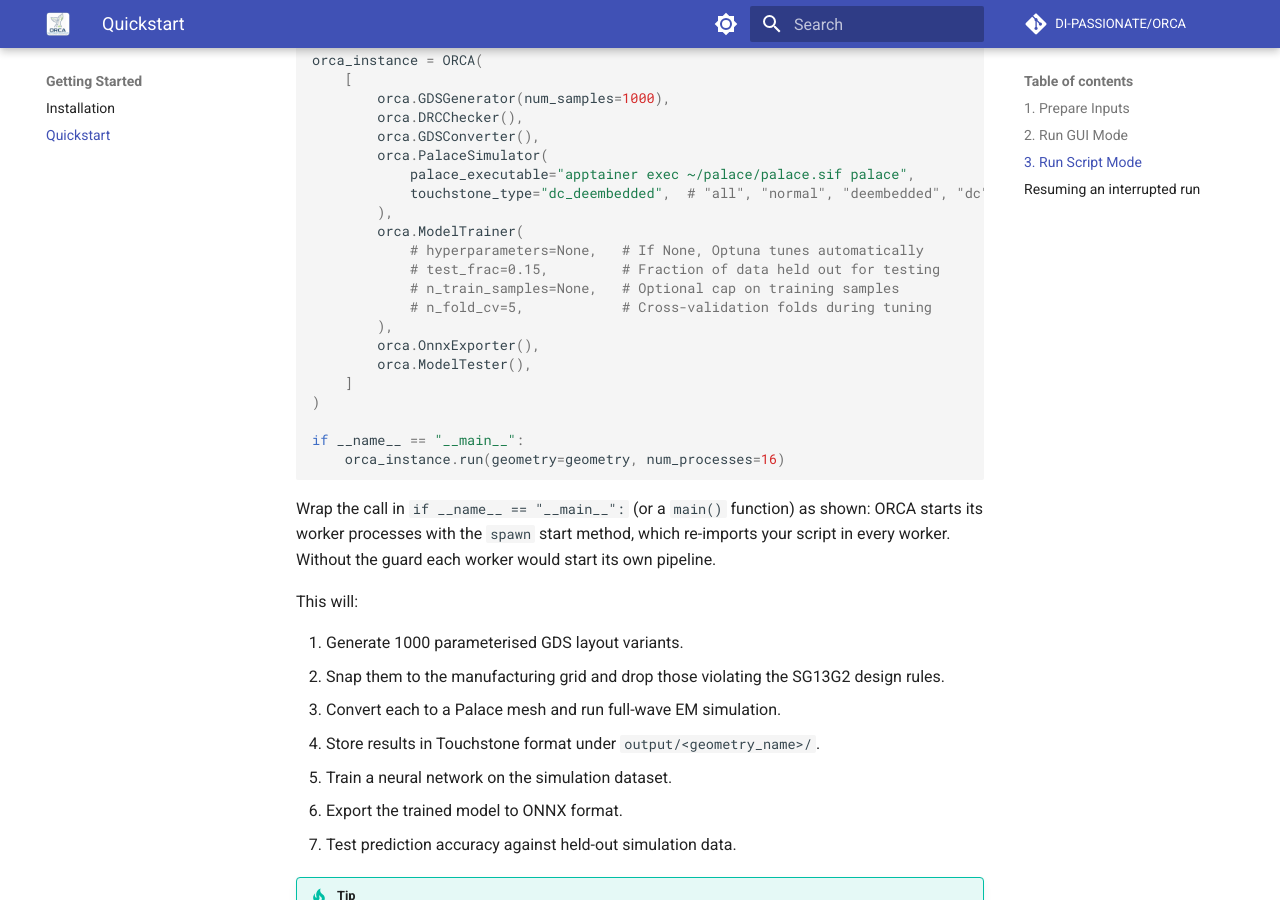
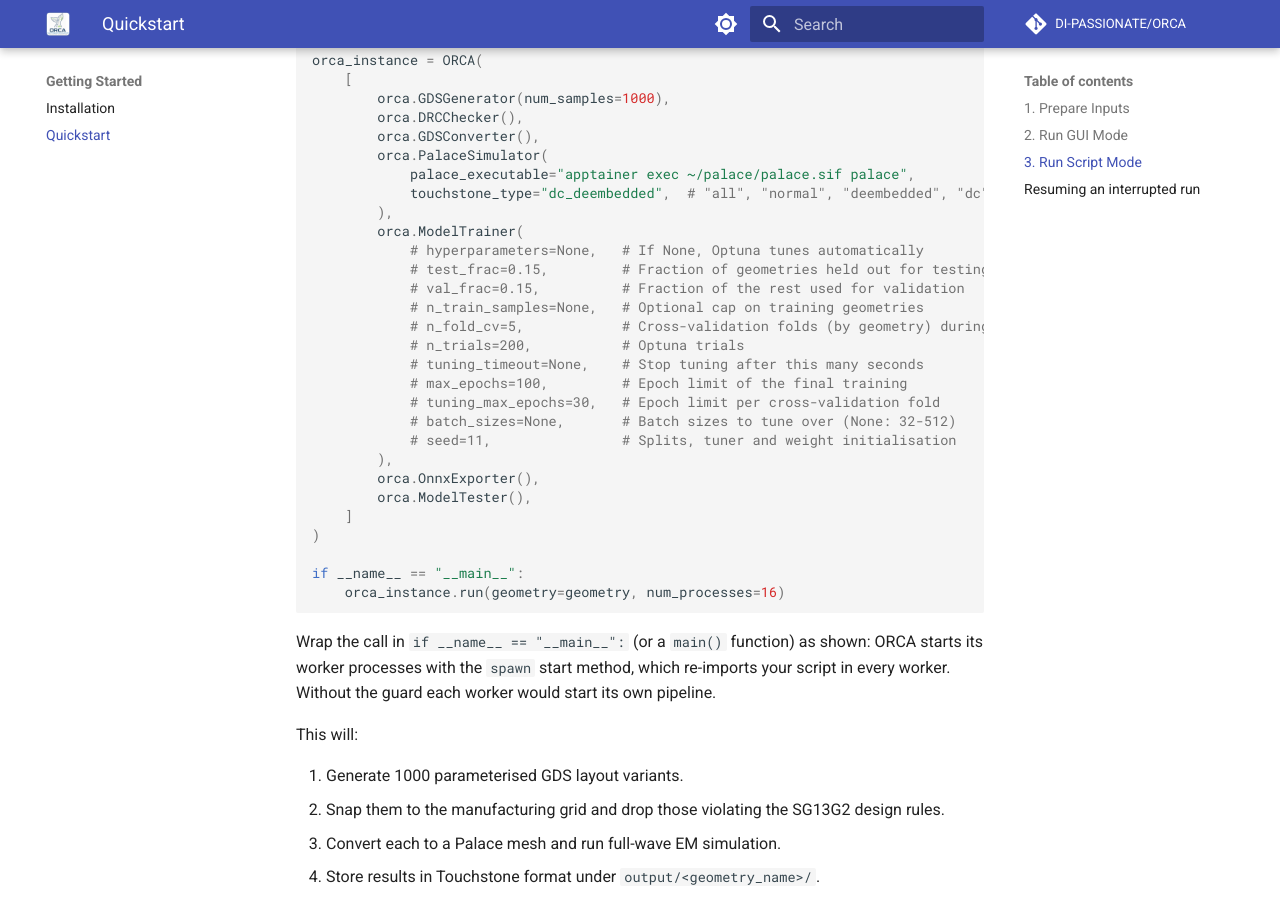
Before and after one commit to DI-PASSIONATE/ORCA, an MkDocs documentation site: the page built from docs/running_orca.md, in a window 1280 px wide and 900 px high, scrolled down 1373 px. Built offline with MkDocs 1.6.1 and Material for MkDocs 9.7.7, drawn with Linux system fonts in a browser that asks for light colours; comment, search, counter and statistics services are not loaded.

Commit message:
Update docs with training changes

```diff
--- a/docs/running_orca.md
+++ b/docs/running_orca.md
@@ -58,9 +58,16 @@ orca_instance = ORCA(
         ),
         orca.ModelTrainer(
             # hyperparameters=None,   # If None, Optuna tunes automatically
-            # test_frac=0.15,         # Fraction of data held out for testing
-            # n_train_samples=None,   # Optional cap on training samples
-            # n_fold_cv=5,            # Cross-validation folds during tuning
+            # test_frac=0.15,         # Fraction of geometries held out for testing
+            # val_frac=0.15,          # Fraction of the rest used for validation
+            # n_train_samples=None,   # Optional cap on training geometries
+            # n_fold_cv=5,            # Cross-validation folds (by geometry) during tuning
+            # n_trials=200,           # Optuna trials
+            # tuning_timeout=None,    # Stop tuning after this many seconds
+            # max_epochs=100,         # Epoch limit of the final training
+            # tuning_max_epochs=30,   # Epoch limit per cross-validation fold
+            # batch_sizes=None,       # Batch sizes to tune over (None: 32-512)
+            # seed=11,                # Splits, tuner and weight initialisation
         ),
         orca.OnnxExporter(),
         orca.ModelTester(),
```
Also changed, not shown: README.md (+3 -1 lines), docs/custom_class.md (+1 -1 lines), docs/index.md (+2 -2 lines), docs/pipeline.md (+3 -1 lines), examples/slurm_runs/HPC_INSTALL.md (+33 -0 lines), src/orca/training/README.md (+1 -1 lines).
